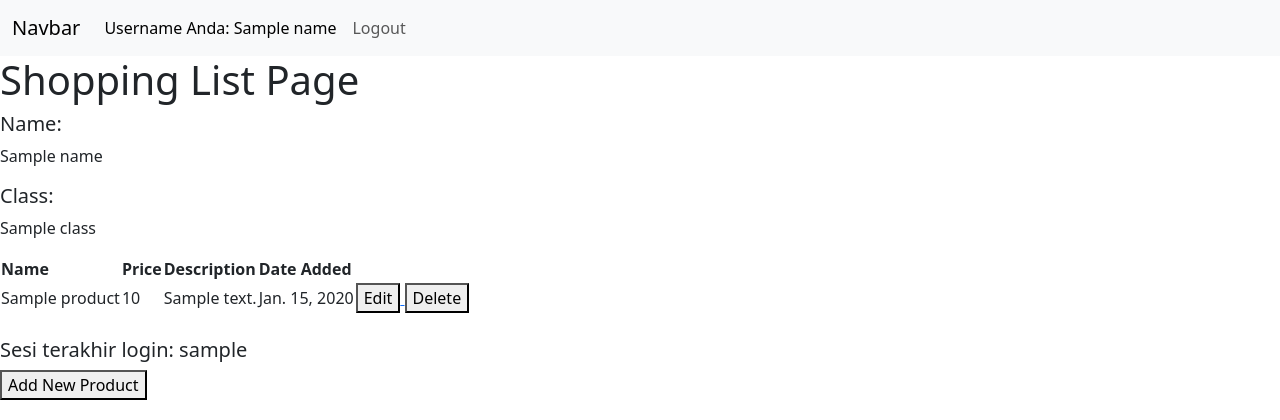
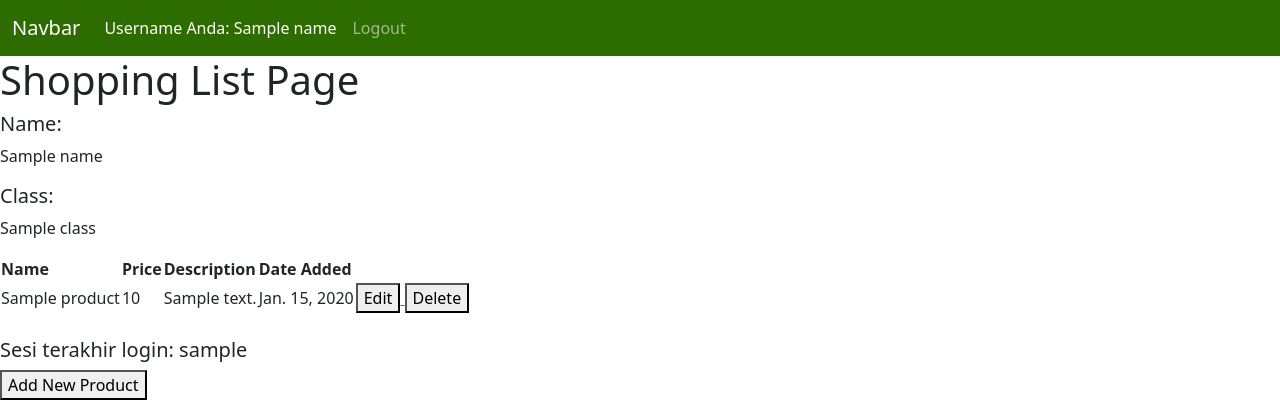
Before and after one commit to catherinehana/shopping-list, a Django app: template main/templates/main.html in a window 1280 px wide. Shown: the top 420 px of the page. Run offline with Django 4.2, Linux system fonts and the light colour scheme; tables that the repository leaves empty hold one stand-in row (values such as "Sample post"); the template is opened without the code that fills it: values that come from a table or form of the project are taken from there, most other values are stand-ins (such as "Sample title", 1, 10 or a date in 2020).

Commit message:
Tutorial4

```diff
--- a/main/templates/main.html
+++ b/main/templates/main.html
@@ -1,7 +1,7 @@
 {% extends 'base.html' %} {% block content %}
 <nav
-  class="navbar navbar-expand-lg bg-body-tertiary"
-  style="background-color: #1588da"
+  class="navbar navbar-expand-lg bg-body-tertiary navbar-dark"
+  style="background-color: #2d6d00 !important"
 >
   <div class="container-fluid">
     <button
```
